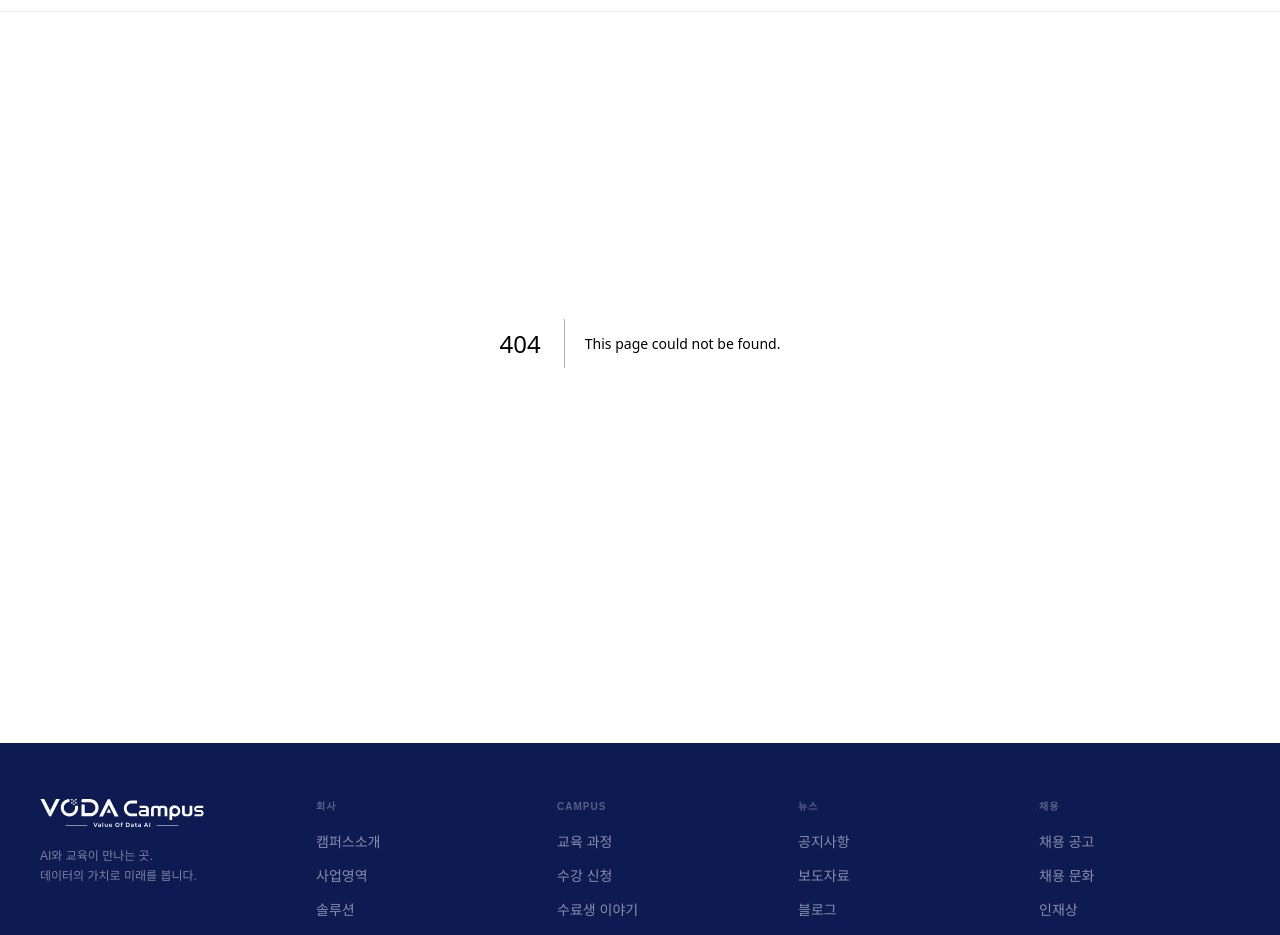
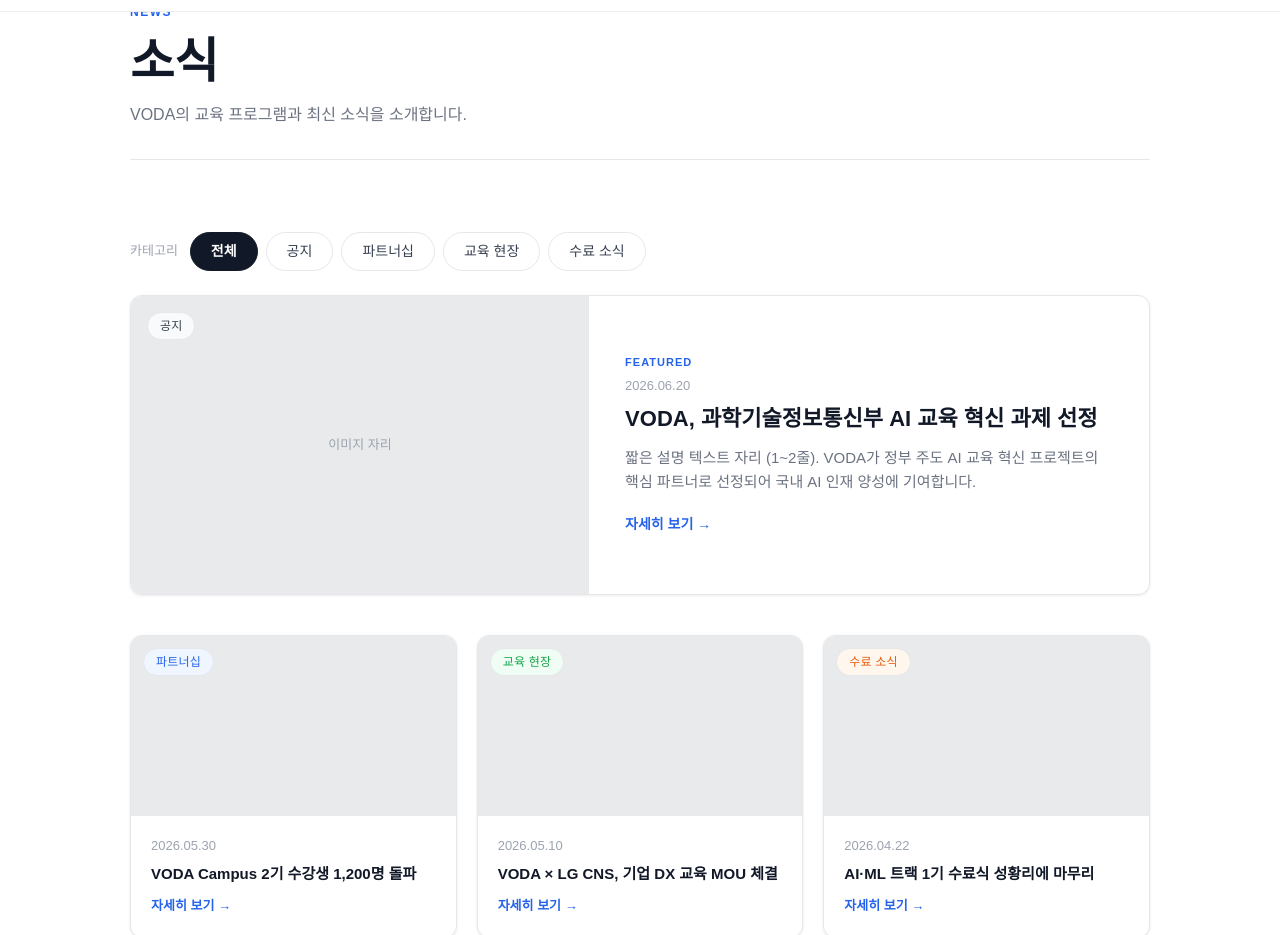
Before and after one commit to chaeuns/vodawebsite, a Next.js app: page /news in a window 1280 px wide. Before the commit this address had no page. Shown: the part 57-992 px from the top of the page. Built offline with nearby package versions, Linux system fonts and the light colour scheme.

Commit message:
feat: 소식 페이지 구현

```diff
--- /dev/null
+++ b/app/news/components/Badge.tsx
@@ -0,0 +1,22 @@
+import { badges } from "../data";
+
+export default function Badge({ label }: { label: string }) {
+  const style = badges[label] ?? { bg: "#F9FAFB", color: "#374151" };
+  return (
+    <span
+      style={{
+        background: style.bg,
+        color: style.color,
+        fontSize: 12,
+        fontWeight: 500,
+        padding: "4px 12px",
+        borderRadius: 20,
+        border: "1px solid #E5E7EB",
+        letterSpacing: "0.2px",
+        display: "inline-block",
+      }}
+    >
+      {label}
+    </span>
+  );
+}
--- /dev/null
+++ b/app/news/components/CategoryFilter.tsx
@@ -0,0 +1,38 @@
+import { categories } from "../data";
+
+export default function CategoryFilter({
+  activeCategory,
+  setActiveCategory,
+}: {
+  activeCategory: string;
+  setActiveCategory: (cat: string) => void;
+}) {
+  return (
+    <section style={{ padding: "24px 0", display: "flex", alignItems: "center", gap: 8 }}>
+      <span style={{ fontSize: 13, color: "#9CA3AF", fontWeight: 500, marginRight: 4 }}>카테고리</span>
+      {categories.map((cat) => {
+        const isActive = cat === activeCategory;
+        return (
+          <button
+            key={cat}
+            onClick={() => setActiveCategory(cat)}
+            style={{
+              padding: "8px 20px",
+              borderRadius: 20,
+              fontSize: 14,
+              fontWeight: isActive ? 600 : 400,
+              background: isActive ? "#111827" : "#fff",
+              color: isActive ? "#fff" : "#374151",
+              border: `1px solid ${isActive ? "#111827" : "#E5E7EB"}`,
+              cursor: "pointer",
+              fontFamily: "inherit",
+              transition: "all 0.15s ease",
+            }}
+          >
+            {cat}
+          </button>
+        );
+      })}
+    </section>
+  );
+}
--- /dev/null
+++ b/app/news/components/FeaturedNews.tsx
@@ -0,0 +1,84 @@
+import Badge from "./Badge";
+
+export default function FeaturedNews() {
+  return (
+    <section style={{ marginBottom: 40 }}>
+      <div
+        style={{
+          display: "flex",
+          background: "#fff",
+          border: "1px solid #E5E7EB",
+          borderRadius: 12,
+          overflow: "hidden",
+          height: 300,
+          boxShadow: "0 1px 3px rgba(0,0,0,0.08)",
+        }}
+      >
+        <div style={{ position: "relative", width: "45%", background: "#E9EAEC", flexShrink: 0 }}>
+          <div
+            style={{
+              position: "absolute",
+              inset: 0,
+              display: "flex",
+              alignItems: "center",
+              justifyContent: "center",
+              fontSize: 13,
+              color: "#9CA3AF",
+            }}
+          >
+            이미지 자리
+          </div>
+          <div style={{ position: "absolute", top: 16, left: 16 }}>
+            <Badge label="공지" />
+          </div>
+        </div>
+
+        <div style={{ padding: 36, display: "flex", flexDirection: "column", justifyContent: "center", flex: 1 }}>
+          <p style={{ fontSize: 11, fontWeight: 600, color: "#2563EB", letterSpacing: "1px", margin: 0 }}>
+            FEATURED
+          </p>
+          <p style={{ fontSize: 13, color: "#9CA3AF", marginTop: 6, marginBottom: 0 }}>2026.06.20</p>
+          <h3
+            style={{
+              fontSize: 22,
+              fontWeight: 700,
+              color: "#111827",
+              lineHeight: 1.4,
+              marginTop: 8,
+              marginBottom: 0,
+            }}
+          >
+            VODA, 과학기술정보통신부 AI 교육 혁신 과제 선정
+          </h3>
+          <p
+            style={{
+              fontSize: 15,
+              color: "#6B7280",
+              marginTop: 12,
+              lineHeight: 1.6,
+              display: "-webkit-box",
+              WebkitLineClamp: 2,
+              WebkitBoxOrient: "vertical",
+              overflow: "hidden",
+            }}
+          >
+            짧은 설명 텍스트 자리 (1~2줄). VODA가 정부 주도 AI 교육 혁신 프로젝트의 핵심 파트너로 선정되어 국내 AI 인재 양성에 기여합니다.
+          </p>
+          <a
+            href="#"
+            style={{
+              fontSize: 14,
+              fontWeight: 600,
+              color: "#2563EB",
+              marginTop: 20,
+              textDecoration: "none",
+              display: "inline-block",
+            }}
+          >
+            자세히 보기 →
+          </a>
+        </div>
+      </div>
+    </section>
+  );
+}
--- /dev/null
+++ b/app/news/components/Hero.tsx
@@ -0,0 +1,25 @@
+export default function Hero() {
+  return (
+    <section style={{ paddingTop: 60, paddingBottom: 48 }}>
+      <p
+        style={{
+          fontSize: 12,
+          fontWeight: 600,
+          color: "#2563EB",
+          letterSpacing: "1.5px",
+          marginBottom: 12,
+          textTransform: "uppercase",
+        }}
+      >
+        NEWS
+      </p>
+      <h1 style={{ fontSize: 48, fontWeight: 700, color: "#111827", lineHeight: 1.2, margin: 0 }}>
+        소식
+      </h1>
+      <p style={{ fontSize: 16, color: "#6B7280", marginTop: 12, fontWeight: 400 }}>
+        VODA의 교육 프로그램과 최신 소식을 소개합니다.
+      </p>
+      <hr style={{ border: "none", borderTop: "1px solid #E5E7EB", marginTop: 32 }} />
+    </section>
+  );
+}
--- /dev/null
+++ b/app/news/components/NewsCard.tsx
@@ -0,0 +1,54 @@
+import Badge from "./Badge";
+
+export default function NewsCard({ badge, date, title }: { badge: string; date: string; title: string }) {
+  return (
+    <div
+      style={{
+        background: "#fff",
+        border: "1px solid #E5E7EB",
+        borderRadius: 12,
+        overflow: "hidden",
+        boxShadow: "0 1px 3px rgba(0,0,0,0.08)",
+        display: "flex",
+        flexDirection: "column",
+      }}
+    >
+      <div style={{ position: "relative", height: 180, background: "#E9EAEC", flexShrink: 0 }}>
+        <div style={{ position: "absolute", top: 12, left: 12 }}>
+          <Badge label={badge} />
+        </div>
+      </div>
+      <div style={{ padding: 20 }}>
+        <p style={{ fontSize: 13, color: "#9CA3AF", marginBottom: 8, fontWeight: 400 }}>{date}</p>
+        <p
+          style={{
+            fontSize: 15,
+            fontWeight: 600,
+            color: "#111827",
+            lineHeight: 1.4,
+            display: "-webkit-box",
+            WebkitLineClamp: 2,
+            WebkitBoxOrient: "vertical",
+            overflow: "hidden",
+            margin: 0,
+          }}
+        >
+          {title}
+        </p>
+        <a
+          href="#"
+          style={{
+            fontSize: 13,
+            fontWeight: 600,
+            color: "#2563EB",
+            marginTop: 12,
+            textDecoration: "none",
+            display: "inline-block",
+          }}
+        >
+          자세히 보기 →
+        </a>
+      </div>
+    </div>
+  );
+}
--- /dev/null
+++ b/app/news/components/NewsGrid.tsx
@@ -0,0 +1,14 @@
+import { cards } from "../data";
+import NewsCard from "./NewsCard";
+
+export default function NewsGrid() {
+  return (
+    <section style={{ marginBottom: 16 }}>
+      <div style={{ display: "grid", gridTemplateColumns: "repeat(3, 1fr)", gap: 20 }}>
+        {cards.map((card) => (
+          <NewsCard key={card.id} badge={card.badge} date={card.date} title={card.title} />
+        ))}
+      </div>
+    </section>
+  );
+}
--- /dev/null
+++ b/app/news/components/Pagination.tsx
@@ -0,0 +1,36 @@
+export default function Pagination({
+  activePage,
+  setActivePage,
+}: {
+  activePage: number;
+  setActivePage: (updater: number | ((p: number) => number)) => void;
+}) {
+  const btnStyle = (active: boolean): React.CSSProperties => ({
+    width: 36,
+    height: 36,
+    borderRadius: 8,
+    border: `1px solid ${active ? "#111827" : "#E5E7EB"}`,
+    background: active ? "#111827" : "#fff",
+    color: active ? "#fff" : "#374151",
+    fontSize: 14,
+    fontWeight: active ? 600 : 400,
+    cursor: "pointer",
+    display: "flex",
+    alignItems: "center",
+    justifyContent: "center",
+    fontFamily: "Pretendard, sans-serif",
+    transition: "all 0.15s ease",
+  });
+
+  return (
+    <section style={{ display: "flex", justifyContent: "center", alignItems: "center", gap: 4, padding: "48px 0 64px" }}>
+      <button onClick={() => setActivePage((p: number) => Math.max(1, p - 1))} style={btnStyle(false)}>‹</button>
+      {[1, 2, 3, 4].map((n) => (
+        <button key={n} onClick={() => setActivePage(n)} style={btnStyle(n === activePage)}>
+          {n}
+        </button>
+      ))}
+      <button onClick={() => setActivePage((p: number) => Math.min(4, p + 1))} style={btnStyle(false)}>›</button>
+    </section>
+  );
+}
--- /dev/null
+++ b/app/news/data.ts
@@ -0,0 +1,17 @@
+export const categories = ["전체", "공지", "파트너십", "교육 현장", "수료 소식"];
+
+export const badges: Record<string, { bg: string; color: string }> = {
+  "공지": { bg: "#F9FAFB", color: "#374151" },
+  "파트너십": { bg: "#EFF6FF", color: "#2563EB" },
+  "교육 현장": { bg: "#F0FDF4", color: "#16A34A" },
+  "수료 소식": { bg: "#FFF7ED", color: "#EA580C" },
+};
+
+export const cards = [
+  { id: 1, badge: "파트너십", date: "2026.05.30", title: "VODA Campus 2기 수강생 1,200명 돌파" },
+  { id: 2, badge: "교육 현장", date: "2026.05.10", title: "VODA × LG CNS, 기업 DX 교육 MOU 체결" },
+  { id: 3, badge: "수료 소식", date: "2026.04.22", title: "AI·ML 트랙 1기 수료식 성황리에 마무리" },
+  { id: 4, badge: "공지", date: "2026.04.10", title: "2026 하반기 KDT 교육과정 모집 시작" },
+  { id: 5, badge: "파트너십", date: "2026.03.28", title: "VODA, NIA와 AI 교육 혁신 MOU 체결" },
+  { id: 6, badge: "교육 현장", date: "2026.03.15", title: "클라우드 트랙 현장 실습 현장을 소개합니다" },
+];
--- /dev/null
+++ b/app/news/page.tsx
@@ -0,0 +1,23 @@
+"use client";
+
+import { useState } from "react";
+import Hero from "./components/Hero";
+import CategoryFilter from "./components/CategoryFilter";
+import FeaturedNews from "./components/FeaturedNews";
+import NewsGrid from "./components/NewsGrid";
+import Pagination from "./components/Pagination";
+
+export default function NewsPage() {
+  const [activeCategory, setActiveCategory] = useState("전체");
+  const [activePage, setActivePage] = useState(1);
+
+  return (
+    <div style={{ maxWidth: 1100, margin: "0 auto", padding: "0 40px" }}>
+      <Hero />
+      <CategoryFilter activeCategory={activeCategory} setActiveCategory={setActiveCategory} />
+      <FeaturedNews />
+      <NewsGrid />
+      <Pagination activePage={activePage} setActivePage={setActivePage} />
+    </div>
+  );
+}
```
